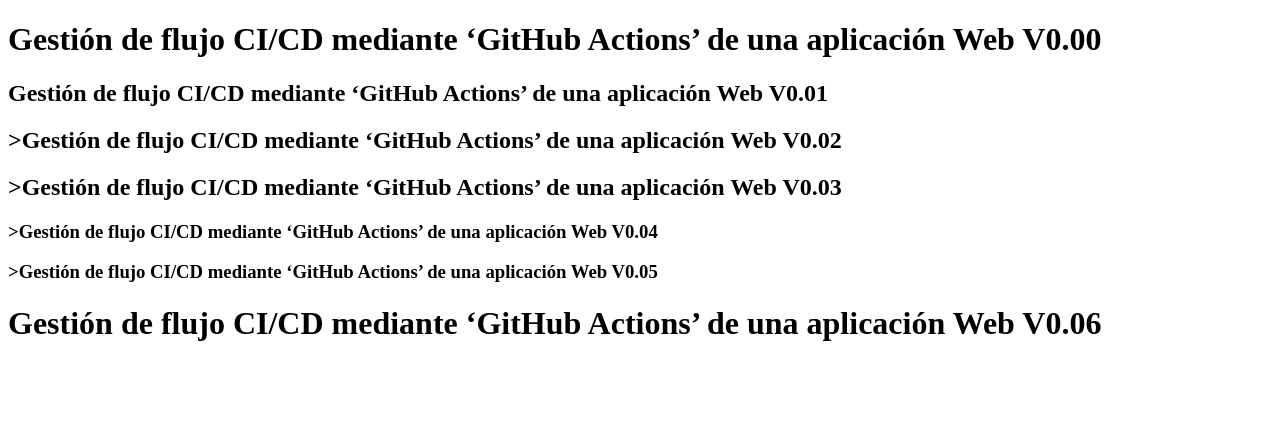
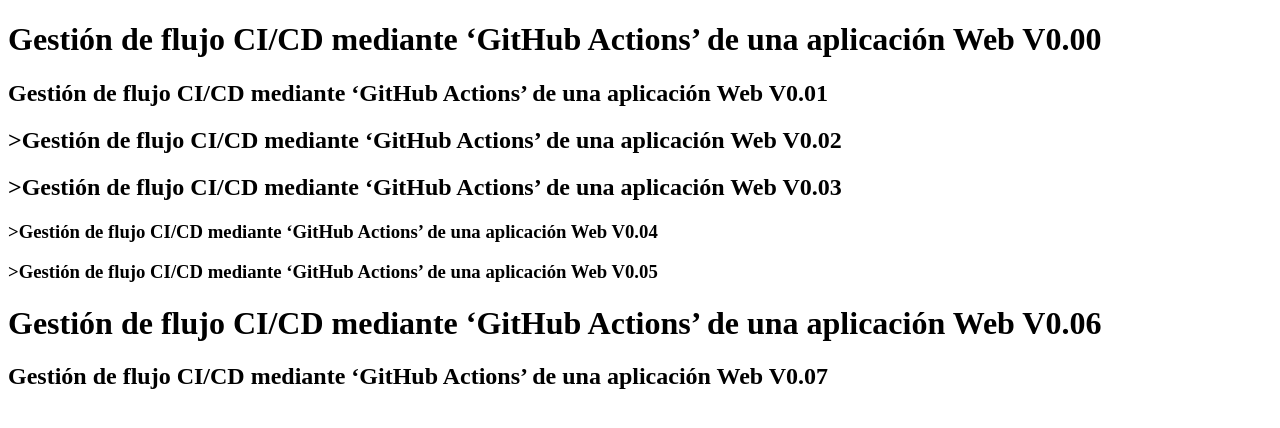
Before and after one commit to alvarstone/demoCICDsis4103, an Angular app: page / in a window 1280 px wide. Shown: the top 428 px of the page. Built offline with nearby package versions, Linux system fonts and the light colour scheme.

Commit message:
UpdateAppComponent.html
include h2 title

```diff
--- a/src/app/app.component.html
+++ b/src/app/app.component.html
@@ -6,3 +6,4 @@
 <h3>>Gestión de flujo CI/CD mediante ‘GitHub Actions’ de una aplicación Web V0.05</h3>
 
 <h1>Gestión de flujo CI/CD mediante ‘GitHub Actions’ de una aplicación Web V0.06</h1>
+<h2>Gestión de flujo CI/CD mediante ‘GitHub Actions’ de una aplicación Web V0.07</h2>
```
